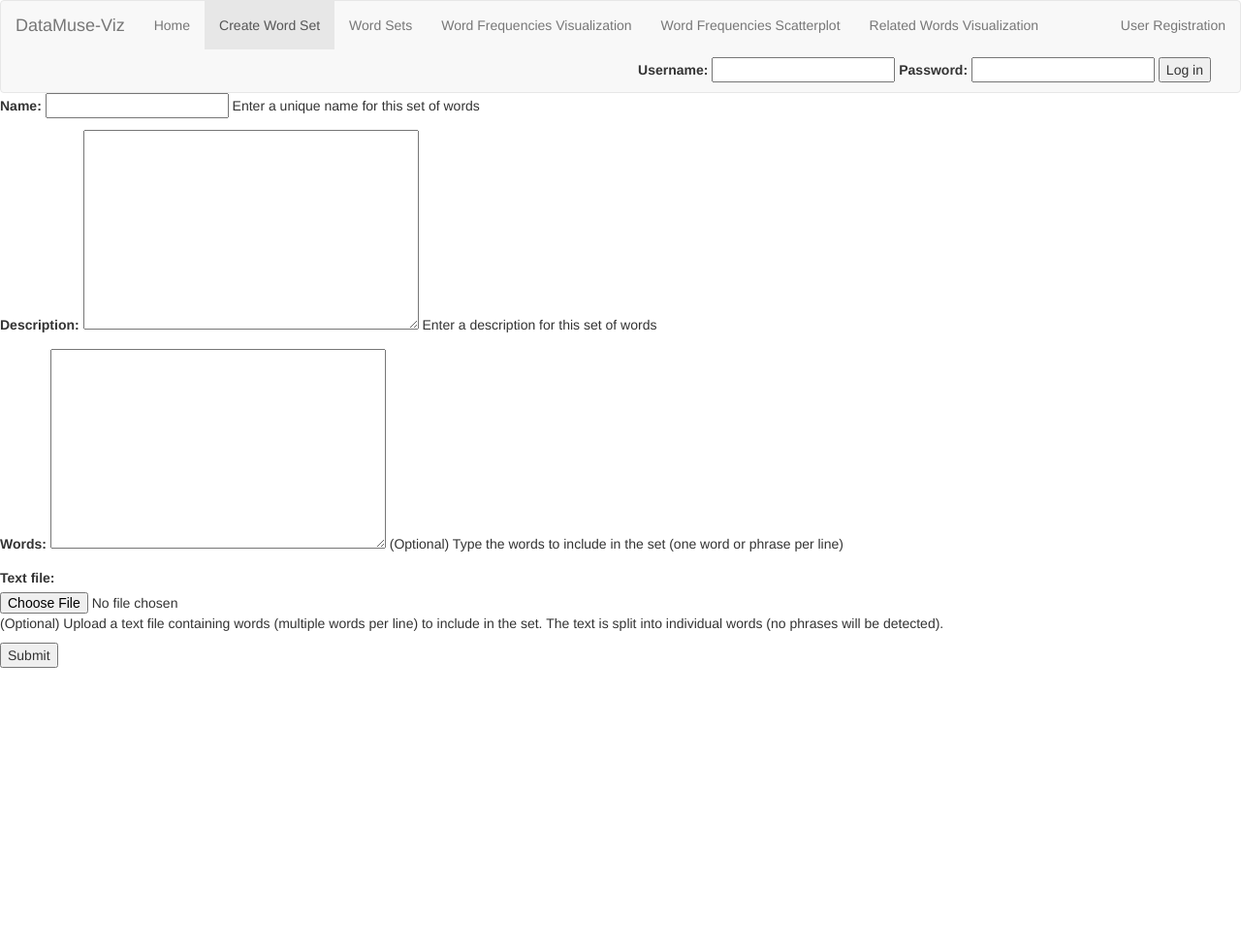
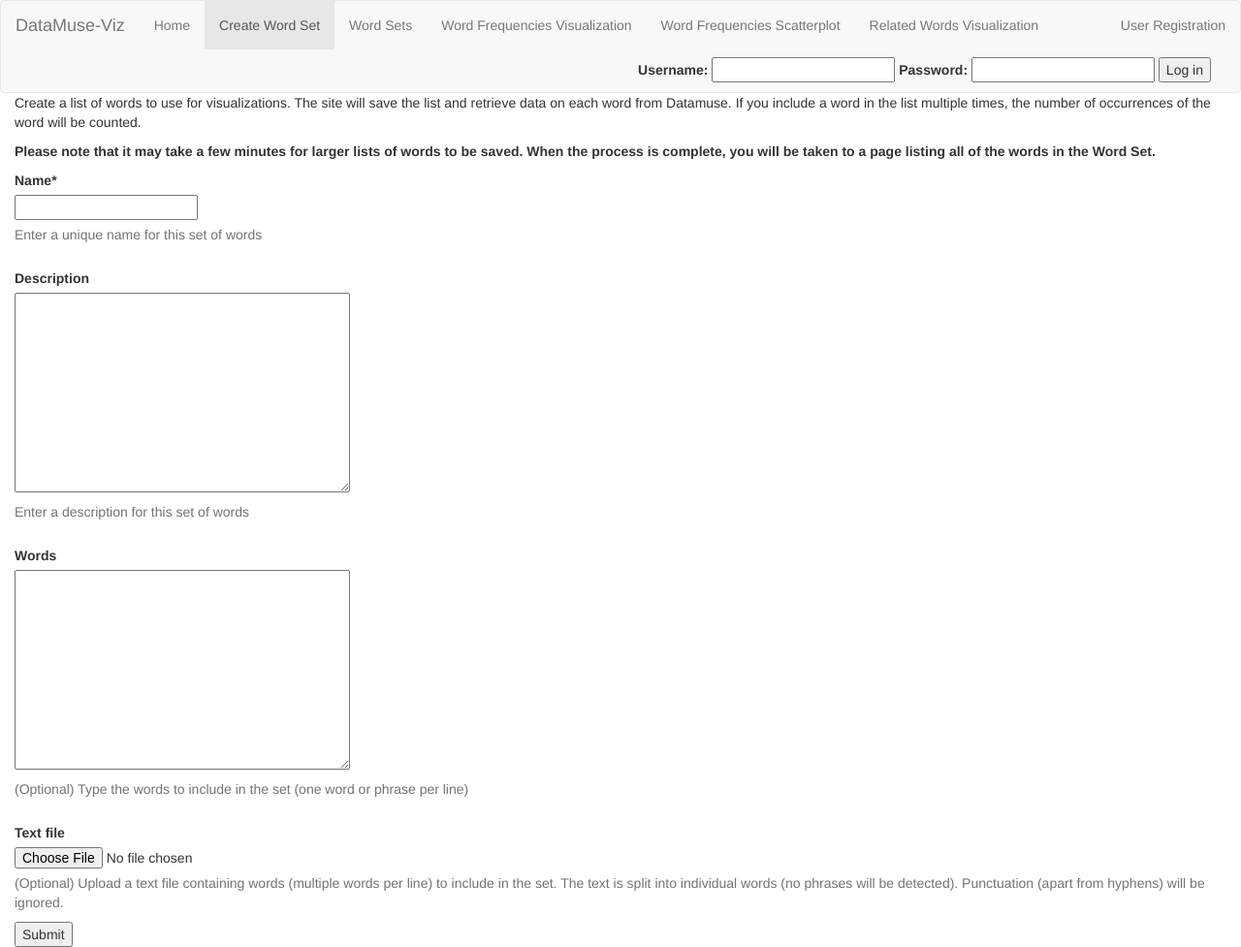
Before and after one commit to joncros/DataMuse_Viz, a Django app: page /words/wordset/create/ in a window 1280 px wide. Shown: the whole page at 97% size. Before the commit the page ends 689 px from the top, so only its background shows below. Run offline with Django 3.2, Linux system fonts and the light colour scheme; some libraries are stand-ins or nearby versions.

Commit message:
render Create Word Set form using django-crispy-forms, add page text

```diff
--- a/datamuse_viz/settings.py
+++ b/datamuse_viz/settings.py
@@ -51,8 +51,11 @@ INSTALLED_APPS = [
     'django.contrib.sessions',
     'django.contrib.messages',
     'django.contrib.staticfiles',
+    'crispy_forms',
     'words.apps.WordsConfig',
 ]
+
+CRISPY_TEMPLATE_PACK = 'bootstrap'
 
 MIDDLEWARE = [
     'django.middleware.security.SecurityMiddleware',
--- a/words/forms.py
+++ b/words/forms.py
@@ -2,10 +2,11 @@ import logging
 import re
 import magic
 
+from crispy_forms.helper import FormHelper
+from crispy_forms.layout import Layout, Row, Column
 from django import forms
 from django.core.exceptions import ValidationError
 from django.forms import Textarea
-from django.utils.translation import ugettext_lazy as _
 from string import punctuation
 
 from words import datamuse_json
@@ -86,14 +87,16 @@ class WordSetCreateForm(forms.ModelForm):
     text_file = WordFileField(required=False,
                               help_text="(Optional) Upload a text file containing words (multiple words per line) "
                                         "to include in the set. The text is split into individual words (no "
-                                        "phrases will be detected).")
+                                        "phrases will be detected). Punctuation (apart from hyphens) will be ignored.")
 
     class Meta:
         model = WordSet
         fields = ['name', 'description', 'creator']
 
-        # hide creator field; field needed so validation occurs for model 'unique_wordset_name_per_creator' constraint
-        widgets = {'creator': forms.HiddenInput()}
+        widgets = {
+            # hide creator field; field needed so validation occurs for 'unique_wordset_name_per_creator' constraint
+            'creator': forms.HiddenInput(),
+        }
 
     def save(self, commit=True):
         logger.debug('WordSetCreateForm save')
@@ -138,6 +141,21 @@ class WordSetCreateForm(forms.ModelForm):
             # no authenticated user, set creator field to blank
             logger.debug("self.user is AnonymousUser or None")
             self.fields['creator'].initial = ''
+
+        # control rendering using django-crispy-forms
+        self.helper = FormHelper()
+        self.helper.layout = Layout(
+            Row(
+                Column('name', css_class='form-group col-md-4'),
+            ),
+            Row(
+                Column('description', css_class='form-group col-md-6'),
+            ),
+            Row(
+                Column('words', css_class='form-group col-md-6'),
+            ),
+            'text_file',
+        )
 
 
 class RelatedWordsForm(forms.Form):
--- /dev/null
+++ b/words/static/css/styles.css
@@ -0,0 +1,8 @@
+td, th {
+  border: 1px solid #dddddd;
+  padding: 6px;
+  }
+
+tr:nth-child(even) {
+  background-color: #dddddd;
+}
--- a/words/templates/base_generic.html
+++ b/words/templates/base_generic.html
@@ -8,11 +8,12 @@
     {% block scripts %}<!--Additional scripts as needed for the specific page-->{% endblock %}
     <!--Include css-->
     <link rel="stylesheet" type="text/css" href="{% static 'css/bootstrap.min.css' %}">
+    <link rel="stylesheet" href="{% static 'css/styles.css' %}">
     <!--todo margin styling-->
     <title>{% block title %}DataMuse-Viz{% endblock %}</title>
 </head>
 <body>
-    <div id="table">
+    <div>
 	    <!--Navbar with tabs at top of page-->
         <nav class="navbar navbar-default" style="margin-bottom: 0">
             <div class="container-fluid">
@@ -49,9 +50,8 @@
                     {% endif %}
             </div>
         </nav>
-
-        <div>
-                {% block content %}<!--main page content-->{% endblock %}
+        <div class="container-fluid">
+            {% block content %}<!--main page content-->{% endblock %}
         </div>
     </div>
 </body>
--- a/words/templates/words/wordset_form.html
+++ b/words/templates/words/wordset_form.html
@@ -1,8 +1,17 @@
 {% extends "base_generic.html" %}
 
-<!--todo include note that entering a word multiple times will be reflected in occurrences?-->
+{% load crispy_forms_tags %}
 
 {% block content %}
+<p>
+    Create a list of words to use for visualizations. The site will save the list and retrieve data on each word from
+    Datamuse. If you include a word in the list multiple times, the number of occurrences of the word will be counted.
+</p>
+<p>
+    <strong>Please note that it may take a few minutes for larger lists of words to be saved. When the process
+    is complete, you will be taken to a page listing all of the words in the Word Set.</strong>
+</p>
+
 {% if form.errors %}
     {% for field in form %}
         {% for error in field.errors %}
@@ -18,9 +27,27 @@
     {% endfor %}
 {% endif %}
 
-  <form enctype="multipart/form-data" action="" method="post">
-    {% csrf_token %}
-    {{ form.as_p }}
-    <input type="submit" value="Submit">
-  </form>
+<form enctype="multipart/form-data" action="" method="post">
+  {% csrf_token %}
+
+    {% comment %}
+  {% for field in form %}
+    {% if not field.is_hidden %}
+    <div class="row">
+    <div class="form-group">
+        {{ field.errors }}
+        {{ field.label_tag }}
+        {{ field }}
+        {% if field.help_text %}
+            <p class="help">{{ field.help_text|safe }}</p>
+        {% endif %}
+    </div>
+    </div>
+    {% endif %}
+  {% endfor %}
+    {% endcomment %}
+
+    {% crispy form %}
+<input type="submit" value="Submit">
+</form>
 {% endblock %}
```
Also changed, not shown: words/templates/words/index.html (+3 -4 lines), words/tests/test_forms.py (+4 -3 lines).
